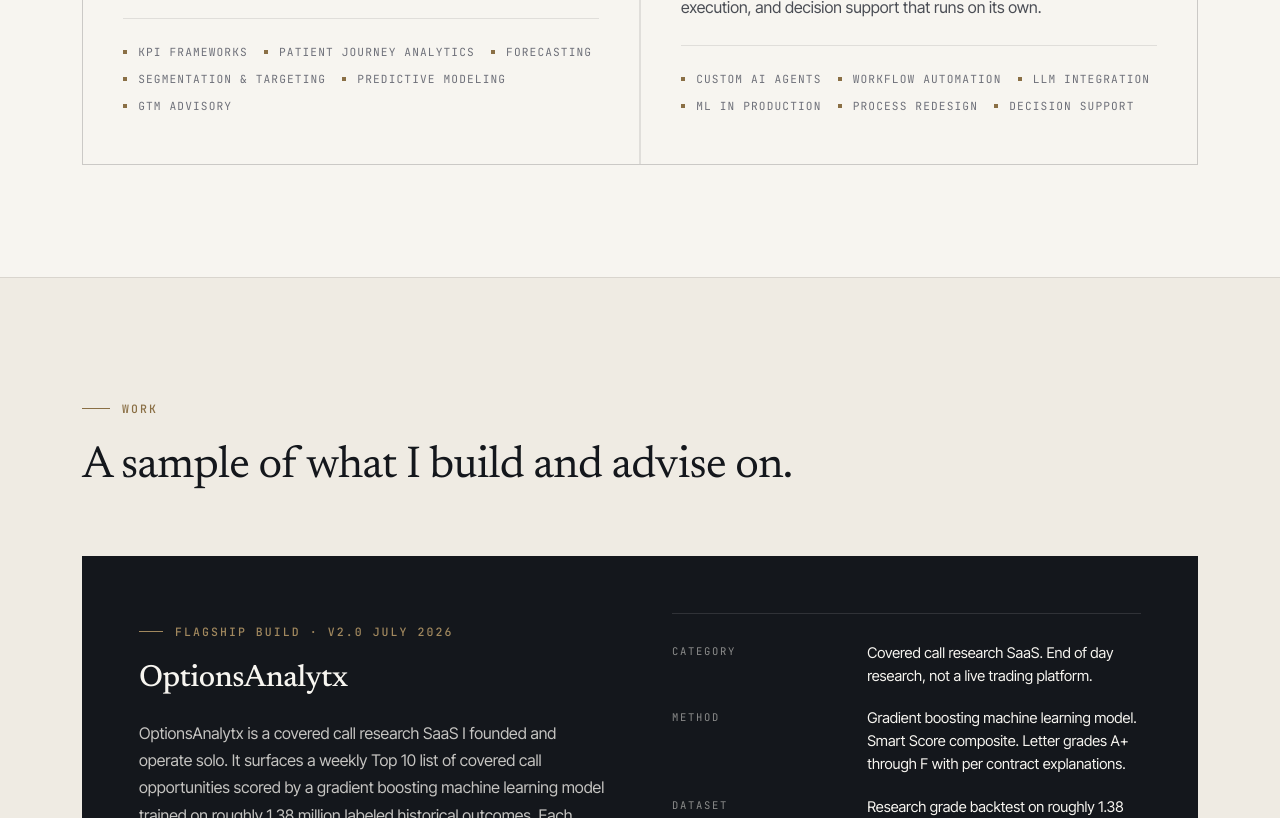
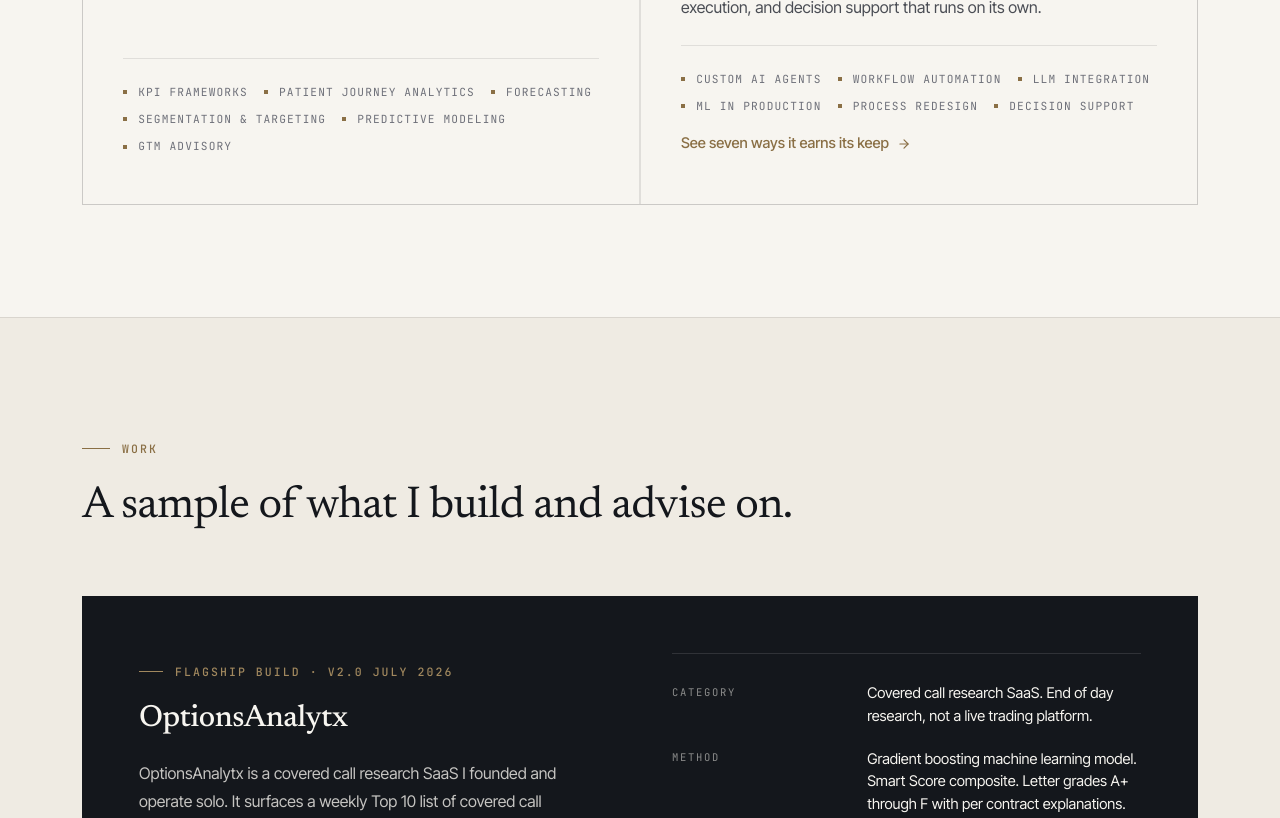
Before and after one commit to sashazaliz/zaliznyak-group, a Next.js app: page / in a window 1280 px wide. Shown: the part 2240-3058 px from the top of the page. Built offline with nearby package versions, Linux system fonts and the light colour scheme.

Commit message:
Fix service-link className attribute typo

```diff
--- a/app/page.tsx
+++ b/app/page.tsx
@@ -245,6 +245,20 @@
                   <li>Process redesign</li>
                   <li>Decision support</li>
                 </ul>
+                <a href="/agents" className="service-link">
+  See seven ways it earns its keep
+  <svg
+    viewBox="0 0 24 24"
+    fill="none"
+    stroke="currentColor"
+    strokeWidth="2"
+    strokeLinecap="round"
+    strokeLinejoin="round"
+  >
+    <line x1="5" y1="12" x2="19" y2="12" />
+    <polyline points="12 5 19 12 12 19" />
+  </svg>
+</a>
               </div>
             </div>
           </div>
```
